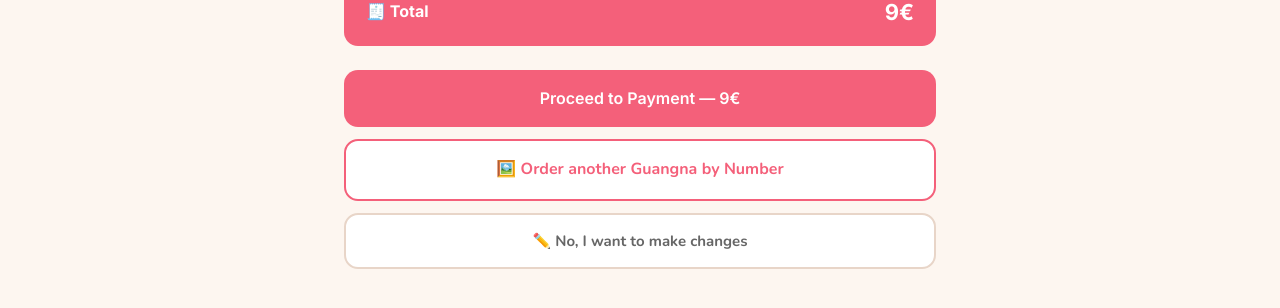
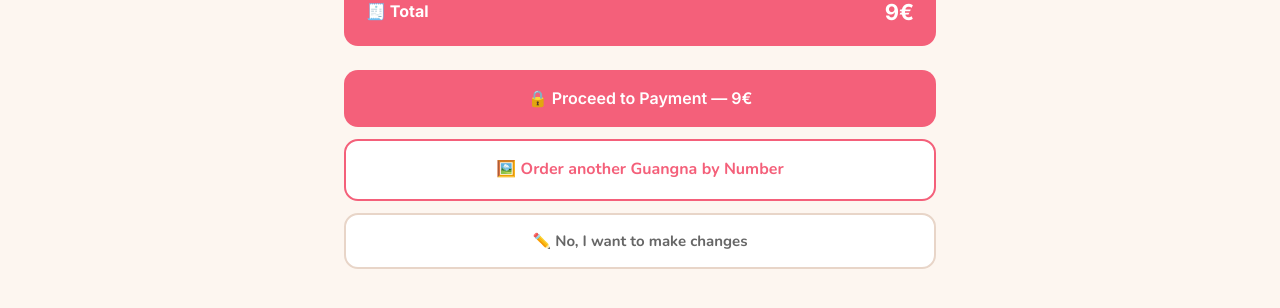
Before and after one commit to CreaBeaStudio/crea-bea-studio, a Next.js app: page /confirm in a window 1280 px wide. Shown: the part 556-864 px from the top of the page. Built offline with nearby package versions, Linux system fonts and the light colour scheme.

Commit message:
Payhip payment

```diff
--- a/app/confirm/page.tsx
+++ b/app/confirm/page.tsx
@@ -1,8 +1,13 @@
 "use client";
-import Image from "next/image"
+import Image from "next/image";
 import Navbar from "../components/Navbar";
 import { useRouter, useSearchParams } from "next/navigation";
 import { Suspense, useState } from "react";
+import { buildPayhipCheckoutUrl } from "../../lib/payhip"; // adjust path if your lib folder is elsewhere
+
+// Flip this in Vercel's Environment Variables once you've tested the Payhip flow.
+// NEXT_PUBLIC_PAYHIP_ENABLED=true
+const PAYHIP_ENABLED = process.env.NEXT_PUBLIC_PAYHIP_ENABLED === "false";
 
 const LEVELS: Record<string, { label: string; price: number; priceLabel: string }> = {
   "15": { label: "🌱 Beginner",     price: 7,  priceLabel: "7€"  },
@@ -23,7 +28,7 @@ type OrderItem = {
 function ConfirmContent() {
   const router  = useRouter();
   const params  = useSearchParams();
-  const [loading, setLoading] = useState(false);
+  const [loadingProvider, setLoadingProvider] = useState<"lemonsqueezy" | "payhip" | null>(null);
   const [checkoutError, setCheckoutError] = useState("");
 
   const email        = params.get("email")        ?? "";
@@ -52,8 +57,8 @@ function ConfirmContent() {
   const allOrders  = [...prevOrders, thisOrder];
   const grandTotal = allOrders.reduce((acc, o) => acc + o.price, 0);
 
-  const goToCheckout = async () => {
-    setLoading(true);
+  const goToLemonSqueezyCheckout = async () => {
+    setLoadingProvider("lemonsqueezy");
     setCheckoutError("");
     try {
       const allLevels = allOrders.map(o => o.level);
@@ -70,14 +75,27 @@ function ConfirmContent() {
       const data = await res.json();
       if (!res.ok || !data.url) {
         setCheckoutError("Could not start checkout. Please try again or contact hello@creabeastudio.com.");
-        setLoading(false);
+        setLoadingProvider(null);
         return;
       }
       window.location.href = data.url;
     } catch (e) {
       setCheckoutError("Something went wrong. Please try again or contact hello@creabeastudio.com.");
-      setLoading(false);
+      setLoadingProvider(null);
     }
+  };
+
+  const goToPayhipCheckout = () => {
+    setLoadingProvider("payhip");
+    setCheckoutError("");
+    const allLevels = allOrders.map(o => o.level);
+    const url = buildPayhipCheckoutUrl(allLevels);
+    if (!url) {
+      setCheckoutError("This combination isn't set up yet for EUR/GBP payment. Please contact hello@creabeastudio.com or use the USD option.");
+      setLoadingProvider(null);
+      return;
+    }
+    window.location.href = url;
   };
 
   const goBack = () => {
@@ -174,14 +192,45 @@ function ConfirmContent() {
           </div>
         )}
 
-        {/* Buttons */}
+        {/* Payment buttons */}
+        {PAYHIP_ENABLED && (
+          <p style={{ fontSize:14, color:"var(--muted)", marginBottom:12, fontWeight:700, textAlign:"center" }}>
+            How would you like to pay?
+          </p>
+        )}
+
         <div style={{ display:"flex", flexDirection:"column", gap:12 }}>
-        <button onClick={goToCheckout} className="btn-primary" disabled={loading}
-  style={{ width:"100%", fontSize:16, padding:"16px 24px", borderRadius:14, cursor: loading ? "default" : "pointer", opacity: loading ? 0.7 : 1 }}>
-  {loading ? "⏳ Preparing checkout…" : `Proceed to Payment — ${grandTotal}€`}
-</button>
+
+          {PAYHIP_ENABLED && (
+            <button
+              onClick={goToPayhipCheckout}
+              disabled={loadingProvider !== null}
+              style={{
+                width:"100%", fontSize:16, padding:"16px 24px", borderRadius:14,
+                border:"2px solid var(--pink)", background:"white", color:"var(--pink)",
+                fontWeight:700, cursor: loadingProvider !== null ? "default" : "pointer",
+                opacity: loadingProvider !== null && loadingProvider !== "payhip" ? 0.6 : 1,
+                fontFamily:"Nunito, sans-serif",
+              }}
+            >
+              {loadingProvider === "payhip" ? "⏳ Redirecting…" : "🇪🇺🇬🇧 Pay in EUR"}
+            </button>
+          )}
+
+          <button onClick={goToLemonSqueezyCheckout} className="btn-primary"
+            disabled={loadingProvider !== null}
+            style={{ width:"100%", fontSize:16, padding:"16px 24px", borderRadius:14,
+              cursor: loadingProvider !== null ? "default" : "pointer",
+              opacity: loadingProvider !== null && loadingProvider !== "lemonsqueezy" ? 0.6 : 1 }}>
+            {loadingProvider === "lemonsqueezy"
+              ? "⏳ Preparing checkout…"
+              : PAYHIP_ENABLED
+                ? `🌍 Pay in USD — ${grandTotal}€`
+                : `🔒 Proceed to Payment — ${grandTotal}€`}
+          </button>
 
           <button onClick={orderAnother}
+            disabled={loadingProvider !== null}
             style={{
               width:"100%", fontSize:16, padding:"16px 24px", borderRadius:14,
               border:"2px solid var(--pink)", background:"white", color:"var(--pink)",
@@ -194,6 +243,7 @@ function ConfirmContent() {
           </button>
 
           <button onClick={goBack}
+            disabled={loadingProvider !== null}
             style={{
               width:"100%", fontSize:15, padding:"14px 24px", borderRadius:14,
               border:"2px solid var(--border)", background:"white", color:"#666",
--- a/lib/payhip.ts
+++ b/lib/payhip.ts
@@ -3,9 +3,9 @@
 // e.g. https://payhip.com/b/ean3D  ->  the key is "ean3D"
 // Replace the placeholders below once your Payhip products are created.
 export const LEVEL_TO_PAYHIP_KEY: Record<string, string> = {
-    "15": "REPLACE_WITH_BEGINNER_KEY",     // Beginner
-    "24": "REPLACE_WITH_INTERMEDIATE_KEY", // Intermediate
-    "36": "REPLACE_WITH_ADVANCED_KEY",     // Advanced
+    "15": "8JZrE",     // Beginner
+    "24": "gvw3Y", // Intermediate
+    "36": "vxWfT",     // Advanced
   };
 
   /**
```
